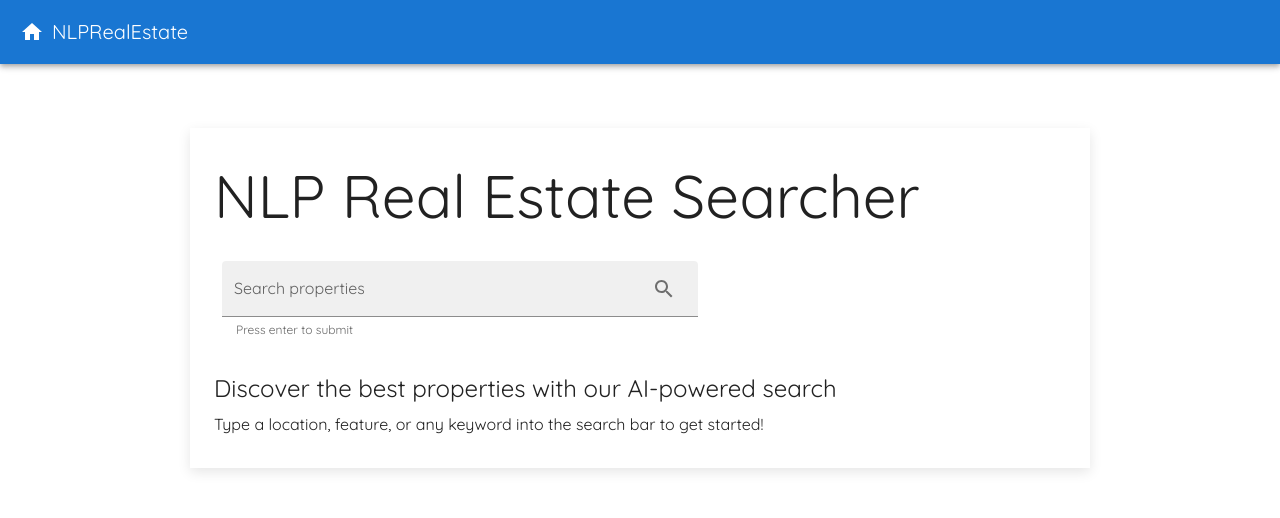
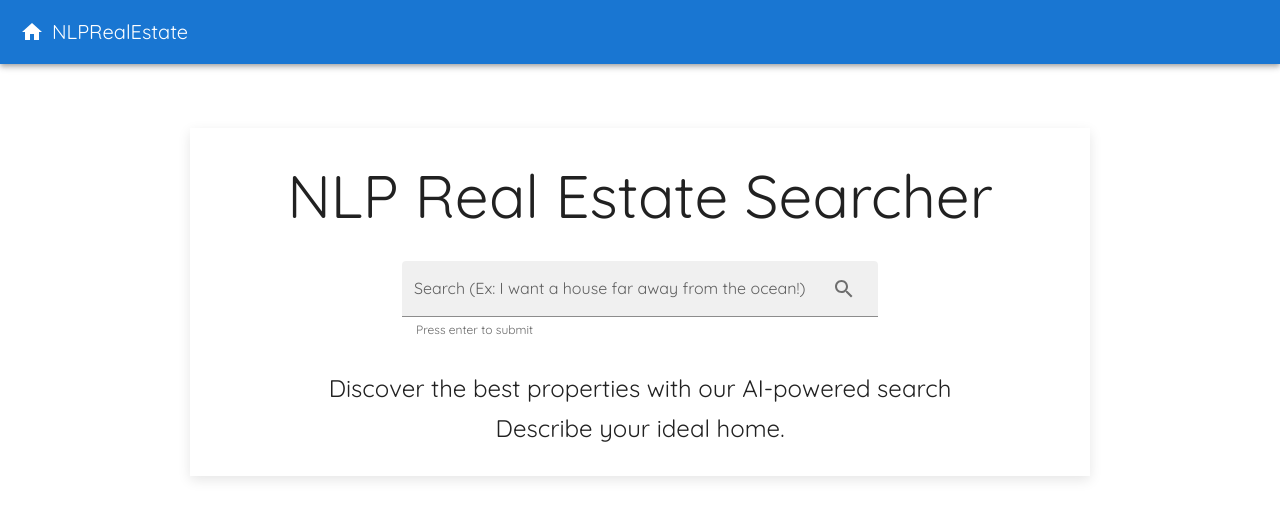
Before and after one commit to CSHieuV/RealifAI, a React (Create React App) app in the folder frontend/: page / in a window 1280 px wide. Shown: the top 518 px of the page. Built offline with nearby package versions, Linux system fonts and the light colour scheme; no server answers.

Commit message:
centered search bar and fixed statements

```diff
--- a/frontend/src/SearchPage.js
+++ b/frontend/src/SearchPage.js
@@ -68,7 +68,7 @@ function SearchBar() {
     return (
         <div>
             <TextField
-                label="Search properties"
+                label="Search (Ex: I want a house far away from the ocean!)"
                 placeholder="Your ideals lie here!"
                 id="filled-start-adornment"
                 sx={{ m: 1, width: '50ch' }}
@@ -113,7 +113,20 @@ export default function SearchPage() {
             >
                 <ButtonAppBar />
                 <CssBaseline />
-            <Container component="main" sx={{ mt: 8, mb: 2, p: 4, boxShadow: '0 4px 12px rgba(0, 0, 0, 0.1)', bg: 'white' }} maxWidth="md">
+                <Container
+                    component="main"
+                    sx={{
+                        mt: 8,
+                        mb: 2,
+                        p: 4,
+                        boxShadow: '0 4px 12px rgba(0, 0, 0, 0.1)',
+                        bg: 'white',
+                        display: 'flex',
+                        flexDirection: 'column',
+                        alignItems: 'center'  // This centers the child elements horizontally
+                    }}
+                    maxWidth="md"
+                >
                     <Typography variant="h2" component="h1" gutterBottom>
                         NLP Real Estate Searcher
                     </Typography>
@@ -122,7 +135,9 @@ export default function SearchPage() {
                     <Typography variant="h5" component="h2" gutterBottom>
                         Discover the best properties with our AI-powered search
                     </Typography>
-                <Typography variant="body1">Type a location, feature, or any keyword into the search bar to get started!</Typography>
+                    <Typography variant="h5" component={ "h2"}>
+                        Describe your ideal home.
+                    </Typography>
                 </Container>
                 <Box
                     component="footer"
```
Lines whose indentation alone changed are shown as unchanged.
